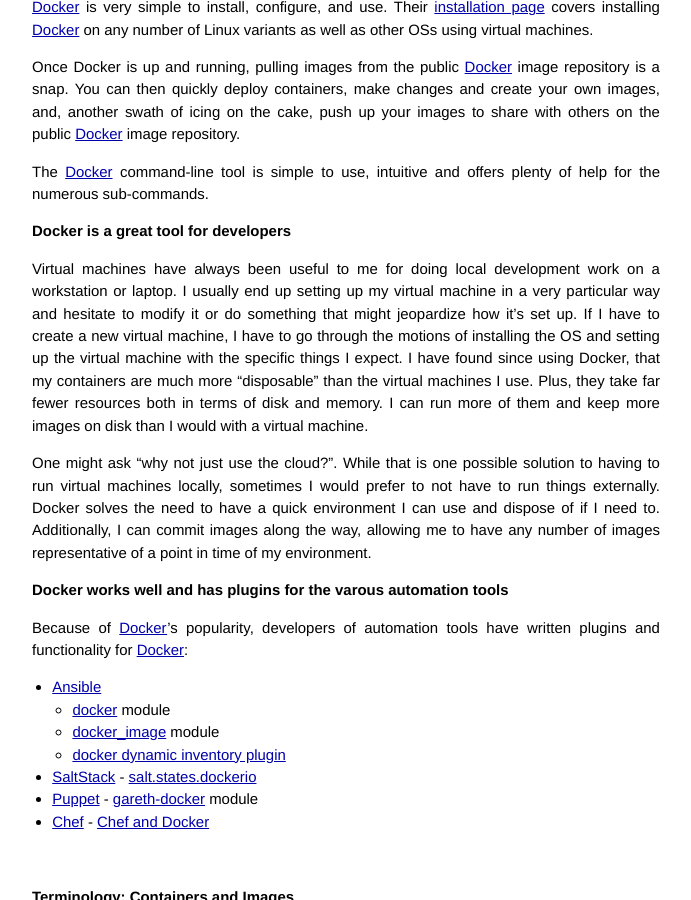
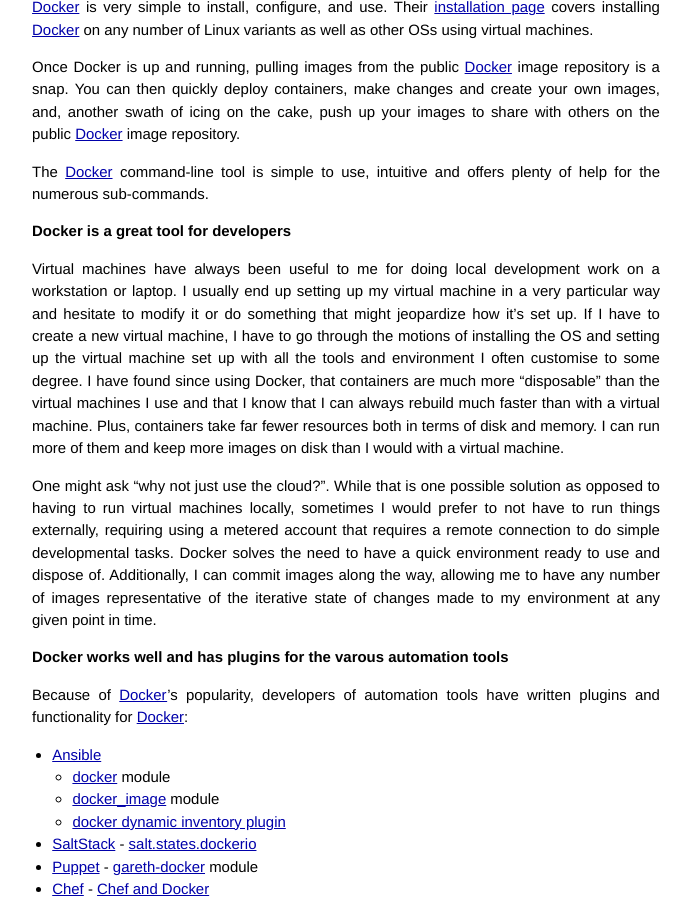
Before and after one commit to CaptTofu/patg.net, a Jekyll site: the page built from _posts/2014-06-06-docker-intro.markdown, in a window 1280 px wide and 900 px high, scrolled down 2732 px. Shown: the whole window, without its empty margins (294-985 px from the left). Built offline with Jekyll 4.4.1, drawn with Linux system fonts in a browser that asks for light colours; Markdown is read by kramdown in place of the engine named in the settings; comment, search, counter and statistics services are not loaded.

Commit message:
Change #2

```diff
--- a/_posts/2014-06-06-docker-intro.markdown
+++ b/_posts/2014-06-06-docker-intro.markdown
@@ -70,9 +70,9 @@
 
 ### Docker is a great tool for developers
 
-Virtual machines have always been useful to me for doing local development work on a workstation or laptop. I usually end up setting up my virtual machine in a very particular way and hesitate to modify it or do something that might jeopardize how it's set up. If I have to create a new virtual machine, I have to go through the motions of installing the OS and setting up the virtual machine with the specific things I expect. I have found since using Docker, that my containers are much more "disposable" than the virtual machines I use. Plus, they take far fewer resources both in terms of disk and memory. I can run more of them and keep more images on disk than I would with a virtual machine.
+Virtual machines have always been useful to me for doing local development work on a workstation or laptop. I usually end up setting up my virtual machine in a very particular way and hesitate to modify it or do something that might jeopardize how it's set up. If I have to create a new virtual machine, I have to go through the motions of installing the OS and setting up the virtual machine set up with all the tools and environment I often customise to some degree. I have found since using Docker, that containers are much more "disposable" than the virtual machines I use and that I know that I can always rebuild much faster than with a virtual machine. Plus, containers take far fewer resources both in terms of disk and memory. I can run more of them and keep more images on disk than I would with a virtual machine.
 
-One might ask "why not just use the cloud?". While that is one possible solution to having to run virtual machines locally, sometimes I would prefer to not have to run things externally. Docker solves the need to have a quick environment I can use and dispose of if I need to.  Additionally, I can commit images along the way, allowing me to have any number of images representative of a point in time of my environment.
+One might ask "why not just use the cloud?". While that is one possible solution as opposed to having to run virtual machines locally, sometimes I would prefer to not have to run things externally, requiring using a metered account that requires a remote connection to do simple developmental tasks. Docker solves the need to have a quick environment ready to use and dispose of.  Additionally, I can commit images along the way, allowing me to have any number of images representative of the iterative state of changes made to my environment at any given point in time.
 
 
 ### Docker works well and has plugins for the varous automation tools
```
